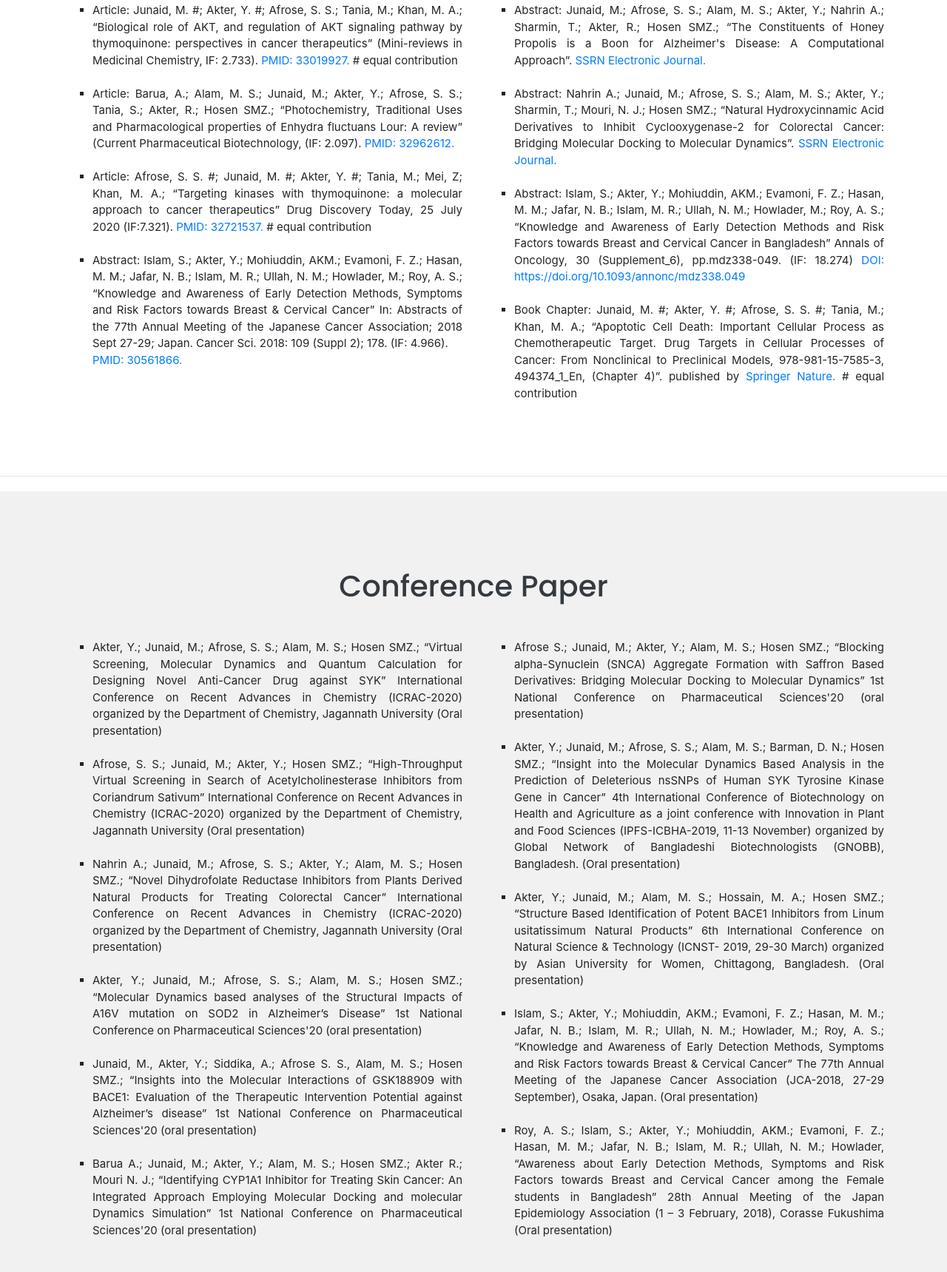
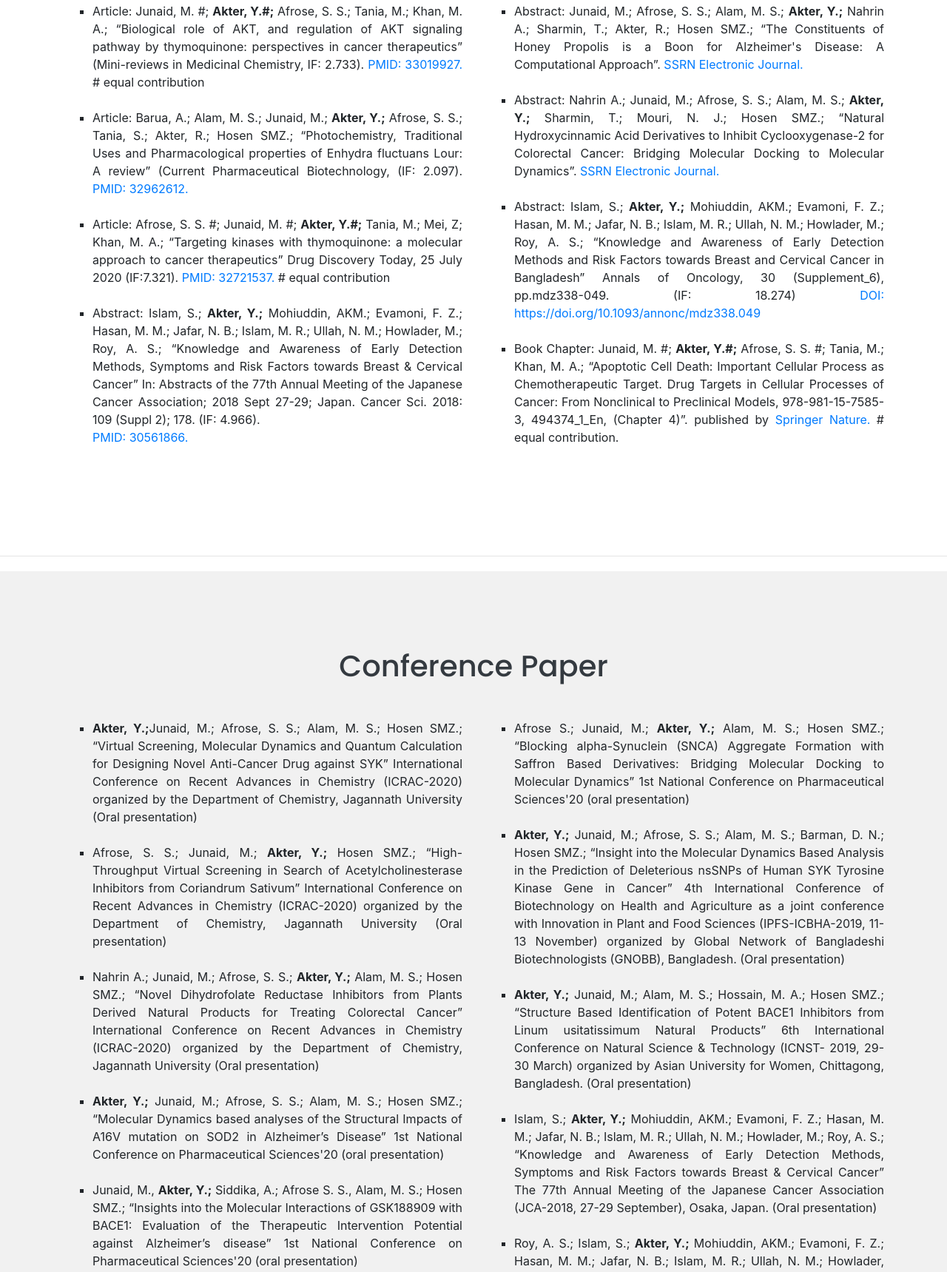
Before and after one commit to Nishu243/yeasmin-nishu, a plain HTML site: page index.html in a window 1280 px wide. Shown: the part 1381-3100 px from the top of the page at 74% size. Drawn offline with nearby package versions, Linux system fonts and the light colour scheme.

Commit message:
name fix

```diff
--- a/css/style.css
+++ b/css/style.css
@@ -1,9 +1,9 @@
 body {
   margin-top: 0px;
-  font-size: 15px !important;
+  font-size: 16px !important;
 }
 .nav-bar{
-  font-size: 15px;
+  font-size: 16px;
 }
 .nav-item .nav-link:hover{
   color:white;
--- a/index.html
+++ b/index.html
@@ -124,13 +124,13 @@
           <div class="col-lg-6 col-md-12 col-sm-12">
             <div class="info-left">
               <ul class="pub">
-                <li class="text-justify">Article: Junaid, M. #; Akter, Y. #; Afrose, S. S.; Tania, M.; Khan, M. A.; “Biological role of AKT, and regulation of AKT signaling pathway by thymoquinone: perspectives in cancer therapeutics” (Mini-reviews in Medicinal Chemistry, IF: 2.733).<a href="https://pubmed.ncbi.nlm.nih.gov/33019927/" target="_blank" rel="noopener noreferrer"> PMID: 33019927.</a> # equal contribution</li>
+                <li class="text-justify">Article: Junaid, M. #; <b>Akter, Y.#;</b> Afrose, S. S.; Tania, M.; Khan, M. A.; “Biological role of AKT, and regulation of AKT signaling pathway by thymoquinone: perspectives in cancer therapeutics” (Mini-reviews in Medicinal Chemistry, IF: 2.733).<a href="https://pubmed.ncbi.nlm.nih.gov/33019927/" target="_blank" rel="noopener noreferrer"> PMID: 33019927.</a> # equal contribution</li>
                 <br>
-                <li class="text-justify">Article: Barua, A.; Alam, M. S.; Junaid, M.; Akter, Y.; Afrose, S. S.; Tania, S.; Akter, R.; Hosen SMZ.; “Photochemistry, Traditional Uses and Pharmacological properties of Enhydra fluctuans Lour: A review” (Current Pharmaceutical Biotechnology, (IF: 2.097). <a href="https://pubmed.ncbi.nlm.nih.gov/32962612/" target="_blank" rel="noopener noreferrer">PMID: 32962612.</a></li>
+                <li class="text-justify">Article: Barua, A.; Alam, M. S.; Junaid, M.; <b>Akter, Y.;</b> Afrose, S. S.; Tania, S.; Akter, R.; Hosen SMZ.; “Photochemistry, Traditional Uses and Pharmacological properties of Enhydra fluctuans Lour: A review” (Current Pharmaceutical Biotechnology, (IF: 2.097). <a href="https://pubmed.ncbi.nlm.nih.gov/32962612/" target="_blank" rel="noopener noreferrer">PMID: 32962612.</a></li>
                 <br>
-                <li class="text-justify">Article: Afrose, S. S. #; Junaid, M. #; Akter, Y. #; Tania, M.; Mei, Z; Khan, M. A.; “Targeting kinases with thymoquinone: a molecular approach to cancer therapeutics” Drug Discovery Today, 25 July 2020 (IF:7.321). <a href="https://pubmed.ncbi.nlm.nih.gov/32721537/" target="_blank" rel="noopener noreferrer">PMID: 32721537.</a> # equal contribution</li>
+                <li class="text-justify">Article: Afrose, S. S. #; Junaid, M. #; <b>Akter, Y.#;</b> Tania, M.; Mei, Z; Khan, M. A.; “Targeting kinases with thymoquinone: a molecular approach to cancer therapeutics” Drug Discovery Today, 25 July 2020 (IF:7.321). <a href="https://pubmed.ncbi.nlm.nih.gov/32721537/" target="_blank" rel="noopener noreferrer">PMID: 32721537.</a> # equal contribution</li>
                 <br>
-                <li class="text-justify">Abstract: Islam, S.; Akter, Y.; Mohiuddin, AKM.; Evamoni, F. Z.; Hasan, M. M.; Jafar, N. B.; Islam, M. R.; Ullah, N. M.; Howlader, M.; Roy, A. S.; “Knowledge and Awareness of Early Detection Methods, Symptoms and Risk Factors towards Breast & Cervical Cancer” In: Abstracts of the 77th Annual Meeting of the Japanese Cancer Association; 2018 Sept 27-29; Japan. Cancer Sci. 2018: 109 (Suppl 2); 178. (IF: 4.966).<br><a href="https://www.ncbi.nlm.nih.gov/pmc/articles/PMC6298205/" target="_blank" rel="noopener noreferrer">PMID: 30561866.</a></li>
+                <li class="text-justify">Abstract: Islam, S.; <b>Akter, Y.;</b> Mohiuddin, AKM.; Evamoni, F. Z.; Hasan, M. M.; Jafar, N. B.; Islam, M. R.; Ullah, N. M.; Howlader, M.; Roy, A. S.; “Knowledge and Awareness of Early Detection Methods, Symptoms and Risk Factors towards Breast & Cervical Cancer” In: Abstracts of the 77th Annual Meeting of the Japanese Cancer Association; 2018 Sept 27-29; Japan. Cancer Sci. 2018: 109 (Suppl 2); 178. (IF: 4.966).<br><a href="https://www.ncbi.nlm.nih.gov/pmc/articles/PMC6298205/" target="_blank" rel="noopener noreferrer">PMID: 30561866.</a></li>
                 <br>
                 <br>
               </ul>
@@ -139,13 +139,13 @@
           <div class="col-lg-6 col-md-12 col-sm-12">
             <div class="info-right">
               <ul class="pub text-justify ">
-                <li>Abstract: Junaid, M.; Afrose, S. S.; Alam, M. S.; Akter, Y.; Nahrin A.; Sharmin, T.; Akter, R.; Hosen SMZ.; “The Constituents of Honey Propolis is a Boon for Alzheimer's Disease: A Computational Approach”. <a href="https://papers.ssrn.com/sol3/papers.cfm?abstract_id=3531457" target="_blank" rel="noopener noreferrer">SSRN Electronic Journal.</a></li>
+                <li>Abstract: Junaid, M.; Afrose, S. S.; Alam, M. S.; <b>Akter, Y.;</b> Nahrin A.; Sharmin, T.; Akter, R.; Hosen SMZ.; “The Constituents of Honey Propolis is a Boon for Alzheimer's Disease: A Computational Approach”. <a href="https://papers.ssrn.com/sol3/papers.cfm?abstract_id=3531457" target="_blank" rel="noopener noreferrer">SSRN Electronic Journal.</a></li>
                 <br>
-                <li>Abstract: Nahrin A.; Junaid, M.; Afrose, S. S.; Alam, M. S.; Akter, Y.; Sharmin, T.; Mouri, N. J.; Hosen SMZ.; “Natural Hydroxycinnamic Acid Derivatives to Inhibit Cyclooxygenase-2 for Colorectal Cancer: Bridging Molecular Docking to Molecular Dynamics”. <a href="https://papers.ssrn.com/sol3/papers.cfm?abstract_id=3530298" target="_blank" rel="noopener noreferrer">SSRN Electronic Journal.</a> </li>
+                <li>Abstract: Nahrin A.; Junaid, M.; Afrose, S. S.; Alam, M. S.; <b>Akter, Y.;</b> Sharmin, T.; Mouri, N. J.; Hosen SMZ.; “Natural Hydroxycinnamic Acid Derivatives to Inhibit Cyclooxygenase-2 for Colorectal Cancer: Bridging Molecular Docking to Molecular Dynamics”. <a href="https://papers.ssrn.com/sol3/papers.cfm?abstract_id=3530298" target="_blank" rel="noopener noreferrer">SSRN Electronic Journal.</a> </li>
                 <br>
-                <li>Abstract: Islam, S.; Akter, Y.; Mohiuddin, AKM.; Evamoni, F. Z.; Hasan, M. M.; Jafar, N. B.; Islam, M. R.; Ullah, N. M.; Howlader, M.; Roy, A. S.; “Knowledge and Awareness of Early Detection Methods and Risk Factors towards Breast and Cervical Cancer in Bangladesh” Annals of Oncology, 30 (Supplement_6), pp.mdz338-049. (IF: 18.274) <a href="https://www.sciencedirect.com/science/article/pii/S0923753419621447" target="_blank" rel="noopener noreferrer">DOI: https://doi.org/10.1093/annonc/mdz338.049</a></li>
+                <li>Abstract: Islam, S.; <b>Akter, Y.;</b> Mohiuddin, AKM.; Evamoni, F. Z.; Hasan, M. M.; Jafar, N. B.; Islam, M. R.; Ullah, N. M.; Howlader, M.; Roy, A. S.; “Knowledge and Awareness of Early Detection Methods and Risk Factors towards Breast and Cervical Cancer in Bangladesh” Annals of Oncology, 30 (Supplement_6), pp.mdz338-049. (IF: 18.274) <a href="https://www.sciencedirect.com/science/article/pii/S0923753419621447" target="_blank" rel="noopener noreferrer">DOI: https://doi.org/10.1093/annonc/mdz338.049</a></li>
                 <br>
-                <li class="text-justify" >Book Chapter: Junaid, M. #; Akter, Y. #; Afrose, S. S. #; Tania, M.; Khan, M. A.; “Apoptotic Cell Death: Important Cellular Process as Chemotherapeutic Target. Drug Targets in Cellular Processes of Cancer: From Nonclinical to Preclinical Models, 978-981-15-7585-3, 494374_1_En, (Chapter 4)”. published by <a href="https://link.springer.com/chapter/10.1007/978-981-15-7586-0_4" target="_blank" rel="noopener noreferrer">Springer Nature.</a> # equal contribution</li>
+                <li class="text-justify" >Book Chapter: Junaid, M. #; <b>Akter, Y.#;</b> Afrose, S. S. #; Tania, M.; Khan, M. A.; “Apoptotic Cell Death: Important Cellular Process as Chemotherapeutic Target. Drug Targets in Cellular Processes of Cancer: From Nonclinical to Preclinical Models, 978-981-15-7585-3, 494374_1_En, (Chapter 4)”. published by <a href="https://link.springer.com/chapter/10.1007/978-981-15-7586-0_4" target="_blank" rel="noopener noreferrer">Springer Nature.</a> # equal contribution. </li>
 
               </ul>
             </div>
@@ -162,17 +162,17 @@
           <div class="col-lg-6 col-md-12 col-sm-12">
             <div class="info-left">
               <ul class="pub text-justify">
-                <li>Akter, Y.; Junaid, M.; Afrose, S. S.; Alam, M. S.; Hosen SMZ.; “Virtual Screening, Molecular Dynamics and Quantum Calculation for Designing Novel Anti-Cancer Drug against SYK” International Conference on Recent Advances in Chemistry (ICRAC-2020) organized by the Department of Chemistry, Jagannath University (Oral presentation)</li>
+                <li><b>Akter, Y.;</b>Junaid, M.; Afrose, S. S.; Alam, M. S.; Hosen SMZ.; “Virtual Screening, Molecular Dynamics and Quantum Calculation for Designing Novel Anti-Cancer Drug against SYK” International Conference on Recent Advances in Chemistry (ICRAC-2020) organized by the Department of Chemistry, Jagannath University (Oral presentation)</li>
                 <br>
-                <li>Afrose, S. S.; Junaid, M.; Akter, Y.; Hosen SMZ.; “High-Throughput Virtual Screening in Search of Acetylcholinesterase Inhibitors from Coriandrum Sativum” International Conference on Recent Advances in Chemistry (ICRAC-2020) organized by the Department of Chemistry, Jagannath University (Oral presentation)</li>
+                <li>Afrose, S. S.; Junaid, M.; <b>Akter, Y.;</b> Hosen SMZ.; “High-Throughput Virtual Screening in Search of Acetylcholinesterase Inhibitors from Coriandrum Sativum” International Conference on Recent Advances in Chemistry (ICRAC-2020) organized by the Department of Chemistry, Jagannath University (Oral presentation)</li>
                 <br>
-                <li>Nahrin A.; Junaid, M.; Afrose, S. S.; Akter, Y.; Alam, M. S.; Hosen SMZ.; “Novel Dihydrofolate Reductase Inhibitors from Plants Derived Natural Products for Treating Colorectal Cancer” International Conference on Recent Advances in Chemistry (ICRAC-2020) organized by the Department of Chemistry, Jagannath University (Oral presentation)</li>
+                <li>Nahrin A.; Junaid, M.; Afrose, S. S.; <b>Akter, Y.;</b> Alam, M. S.; Hosen SMZ.; “Novel Dihydrofolate Reductase Inhibitors from Plants Derived Natural Products for Treating Colorectal Cancer” International Conference on Recent Advances in Chemistry (ICRAC-2020) organized by the Department of Chemistry, Jagannath University (Oral presentation)</li>
                 <br>
-                <li>Akter, Y.; Junaid, M.; Afrose, S. S.; Alam, M. S.; Hosen SMZ.; “Molecular Dynamics based analyses of the Structural Impacts of A16V mutation on SOD2 in Alzheimer’s Disease” 1st National Conference on Pharmaceutical Sciences'20 (oral presentation)</li>
+                <li><b>Akter, Y.;</b> Junaid, M.; Afrose, S. S.; Alam, M. S.; Hosen SMZ.; “Molecular Dynamics based analyses of the Structural Impacts of A16V mutation on SOD2 in Alzheimer’s Disease” 1st National Conference on Pharmaceutical Sciences'20 (oral presentation)</li>
                 <br>
-                <li>Junaid, M., Akter, Y.; Siddika, A.; Afrose S. S., Alam, M. S.; Hosen SMZ.; “Insights into the Molecular Interactions of GSK188909 with BACE1: Evaluation of the Therapeutic Intervention Potential against Alzheimer’s disease” 1st National Conference on Pharmaceutical Sciences'20 (oral presentation)</li>
+                <li>Junaid, M., <b>Akter, Y.;</b> Siddika, A.; Afrose S. S., Alam, M. S.; Hosen SMZ.; “Insights into the Molecular Interactions of GSK188909 with BACE1: Evaluation of the Therapeutic Intervention Potential against Alzheimer’s disease” 1st National Conference on Pharmaceutical Sciences'20 (oral presentation)</li>
                 <br>
-                <li>Barua A.; Junaid, M.; Akter, Y.; Alam, M. S.; Hosen SMZ.; Akter R.; Mouri N. J.; “Identifying CYP1A1 Inhibitor for Treating Skin Cancer: An Integrated Approach Employing Molecular Docking and molecular Dynamics Simulation” 1st National Conference on Pharmaceutical Sciences'20 (oral presentation)</li>
+                <li>Barua A.; Junaid, M.; <b>Akter, Y.;</b> Alam, M. S.; Hosen SMZ.; Akter R.; Mouri N. J.; “Identifying CYP1A1 Inhibitor for Treating Skin Cancer: An Integrated Approach Employing Molecular Docking and molecular Dynamics Simulation” 1st National Conference on Pharmaceutical Sciences'20 (oral presentation)</li>
                 <br>
               </ul>
             </div>
@@ -180,15 +180,15 @@
           <div class="col-lg-6 col-md-12 col-sm-12">
             <div class="info-right">
               <ul class="pub text-justify">
-                <li>Afrose S.; Junaid, M.; Akter, Y.; Alam, M. S.; Hosen SMZ.; “Blocking alpha-Synuclein (SNCA) Aggregate Formation with Saffron Based Derivatives: Bridging Molecular Docking to Molecular Dynamics” 1st National Conference on Pharmaceutical Sciences'20 (oral presentation)</li>
+                <li>Afrose S.; Junaid, M.; <b>Akter, Y.;</b> Alam, M. S.; Hosen SMZ.; “Blocking alpha-Synuclein (SNCA) Aggregate Formation with Saffron Based Derivatives: Bridging Molecular Docking to Molecular Dynamics” 1st National Conference on Pharmaceutical Sciences'20 (oral presentation)</li>
                 <br>
-                <li>Akter, Y.; Junaid, M.; Afrose, S. S.; Alam, M. S.; Barman, D. N.; Hosen SMZ.; “Insight into the Molecular Dynamics Based Analysis in the Prediction of Deleterious nsSNPs of Human SYK Tyrosine Kinase Gene in Cancer” 4th International Conference of Biotechnology on Health and Agriculture as a joint conference with Innovation in Plant and Food Sciences (IPFS-ICBHA-2019, 11-13 November) organized by Global Network of Bangladeshi Biotechnologists (GNOBB), Bangladesh. (Oral presentation)</li>
+                <li><b>Akter, Y.;</b> Junaid, M.; Afrose, S. S.; Alam, M. S.; Barman, D. N.; Hosen SMZ.; “Insight into the Molecular Dynamics Based Analysis in the Prediction of Deleterious nsSNPs of Human SYK Tyrosine Kinase Gene in Cancer” 4th International Conference of Biotechnology on Health and Agriculture as a joint conference with Innovation in Plant and Food Sciences (IPFS-ICBHA-2019, 11-13 November) organized by Global Network of Bangladeshi Biotechnologists (GNOBB), Bangladesh. (Oral presentation)</li>
                 <br>
-                <li>Akter, Y.; Junaid, M.; Alam, M. S.; Hossain, M. A.; Hosen SMZ.; “Structure Based Identification of Potent BACE1 Inhibitors from Linum usitatissimum Natural Products” 6th International Conference on Natural Science & Technology (ICNST- 2019, 29-30 March) organized by Asian University for Women, Chittagong, Bangladesh. (Oral presentation)</li>
+                <li><b>Akter, Y.;</b> Junaid, M.; Alam, M. S.; Hossain, M. A.; Hosen SMZ.; “Structure Based Identification of Potent BACE1 Inhibitors from Linum usitatissimum Natural Products” 6th International Conference on Natural Science & Technology (ICNST- 2019, 29-30 March) organized by Asian University for Women, Chittagong, Bangladesh. (Oral presentation)</li>
                 <br>
-                <li>Islam, S.; Akter, Y.; Mohiuddin, AKM.; Evamoni, F. Z.; Hasan, M. M.; Jafar, N. B.; Islam, M. R.; Ullah, N. M.; Howlader, M.; Roy, A. S.; “Knowledge and Awareness of Early Detection Methods, Symptoms and Risk Factors towards Breast & Cervical Cancer” The 77th Annual Meeting of the Japanese Cancer Association (JCA-2018, 27-29 September), Osaka, Japan. (Oral presentation)</li>
+                <li>Islam, S.; <b>Akter, Y.;</b> Mohiuddin, AKM.; Evamoni, F. Z.; Hasan, M. M.; Jafar, N. B.; Islam, M. R.; Ullah, N. M.; Howlader, M.; Roy, A. S.; “Knowledge and Awareness of Early Detection Methods, Symptoms and Risk Factors towards Breast & Cervical Cancer” The 77th Annual Meeting of the Japanese Cancer Association (JCA-2018, 27-29 September), Osaka, Japan. (Oral presentation)</li>
                 <br>
-                <li>Roy, A. S.; Islam, S.; Akter, Y.; Mohiuddin, AKM.; Evamoni, F. Z.; Hasan, M. M.; Jafar, N. B.; Islam, M. R.; Ullah, N. M.; Howlader, “Awareness about Early Detection Methods, Symptoms and Risk Factors towards Breast and Cervical Cancer among the Female students in Bangladesh” 28th Annual Meeting of the Japan Epidemiology Association (1 – 3 February, 2018), Corasse Fukushima (Oral presentation)</li>
+                <li>Roy, A. S.; Islam, S.; <b>Akter, Y.;</b> Mohiuddin, AKM.; Evamoni, F. Z.; Hasan, M. M.; Jafar, N. B.; Islam, M. R.; Ullah, N. M.; Howlader, “Awareness about Early Detection Methods, Symptoms and Risk Factors towards Breast and Cervical Cancer among the Female students in Bangladesh” 28th Annual Meeting of the Japan Epidemiology Association (1 – 3 February, 2018), Corasse Fukushima (Oral presentation)</li>
                 <br>
               </ul>
             </div>
```
